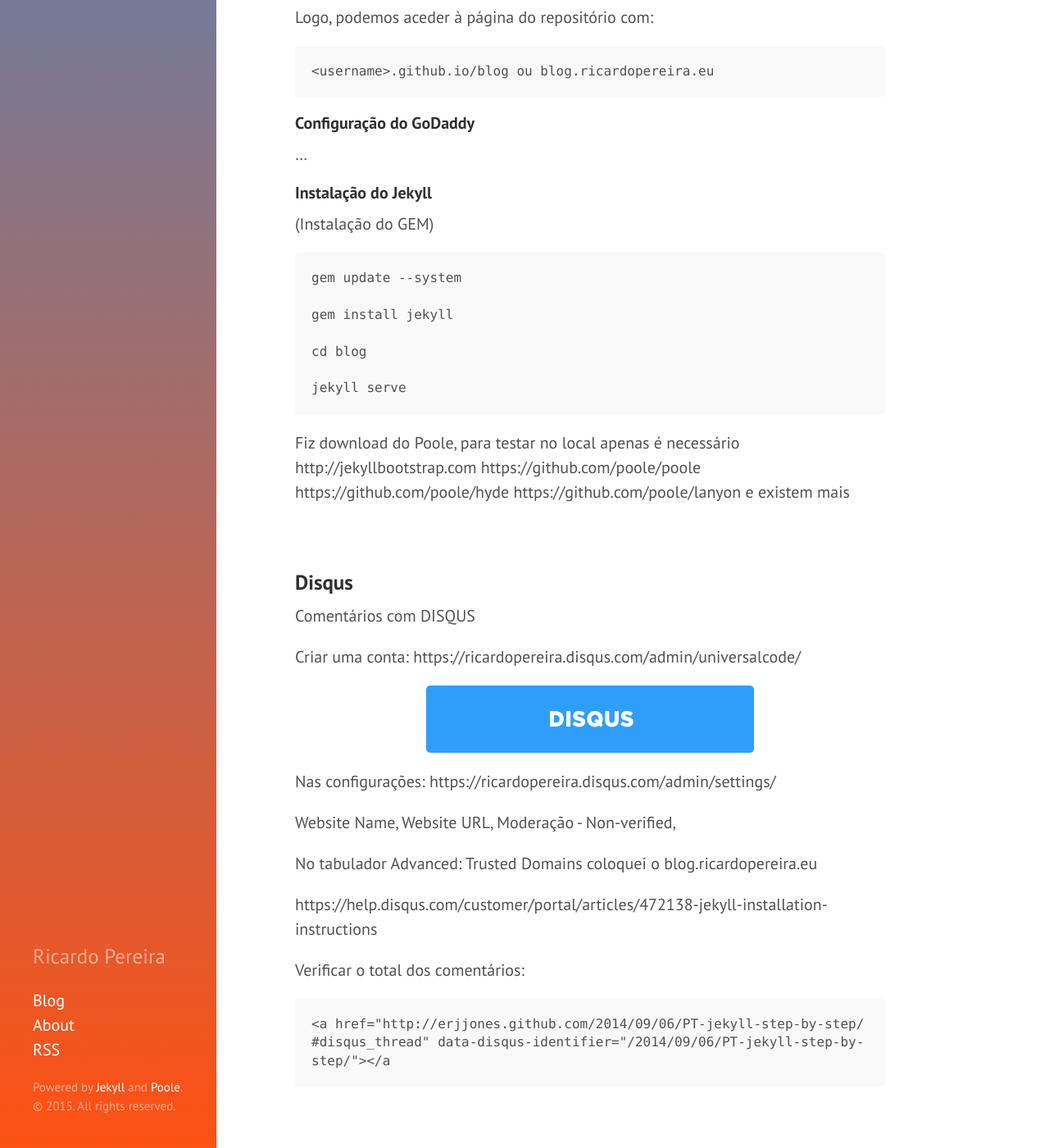
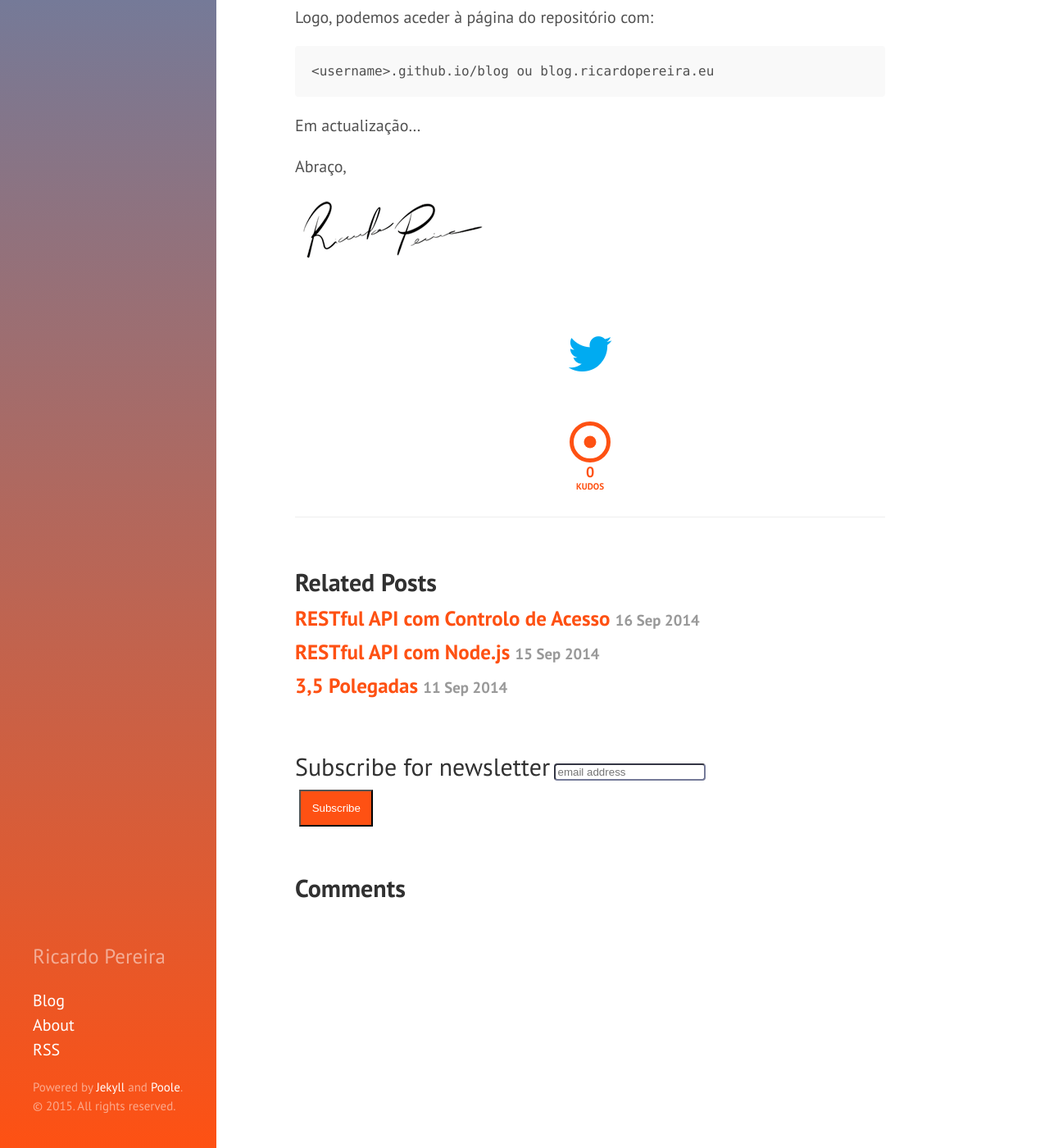
Before and after one commit to ricardopereira/blog, a Jekyll site: the page built from _posts/2014-09-06-PT-jekyll-step-by-step.md, in a window 1280 px wide and 1400 px high, scrolled down 2441 px. Shown: the whole window at 82% size. Built offline with Jekyll 4.4.1, drawn with Linux system fonts in a browser that asks for light colours; nearby versions of some CDN libraries; Markdown is read by kramdown in place of the engine named in the settings; comment, search, counter and statistics services are not loaded; some of the changed text lies outside the part shown.

```diff
--- a/_posts/2014-09-06-PT-jekyll-step-by-step.md
+++ b/_posts/2014-09-06-PT-jekyll-step-by-step.md
@@ -81,89 +81,7 @@
 
     <username>.github.io/blog ou blog.ricardopereira.eu
 
-#### Configuração do GoDaddy
-
-...
-
-#### Instalação do Jekyll
-
-(Instalação do GEM)
-
-    gem update --system
-
-    gem install jekyll
-
-    cd blog
-
-    jekyll serve
-
-
-Fiz download do Poole, para testar no local apenas é necessário
-http://jekyllbootstrap.com
-https://github.com/poole/poole
-https://github.com/poole/hyde
-https://github.com/poole/lanyon
-e existem mais
-
-<br/>
-### Disqus
-
-Comentários com DISQUS
-
-Criar uma conta: https://ricardopereira.disqus.com/admin/universalcode/
-
-<p align="center">
-  <img src="/public/img/2014/jekyll-step-by-step/disuqs.png" alt="Gestor de comentários"/>
-</p>
-
-Nas configurações: https://ricardopereira.disqus.com/admin/settings/
-
-Website Name, Website URL, Moderação - Non-verified,
-
-No tabulador Advanced:
-Trusted Domains coloquei o blog.ricardopereira.eu
-
-https://help.disqus.com/customer/portal/articles/472138-jekyll-installation-instructions
-
-Verificar o total dos comentários:
-
-    <a href="http://erjjones.github.com{{ page.url }}#disqus_thread" data-disqus-identifier="{{ page.url }}"></a
-
-<br/>
-### Google Analytics
-...
-
-<br/>
-### FontAwesome
-...
-
-<br/>
-### Hover.css
-...
-
-<br/>
-### MacDown
-...
-
-<br/>
-### Tags
-...
-
-<br/>
-### Tabelas
-...
-
-<br/>
-### Breakline
-...
-
-<br/>
-### Kudos
-...
-
-<br/>
-### Centrar imagens
-...
+Em actualização...
 
 Abraço,
 
--- a/_posts/2014-09-15-PT-restful-api-nodejs.md
+++ b/_posts/2014-09-15-PT-restful-api-nodejs.md
@@ -165,7 +165,7 @@
 <br/>
 ## Conclusão
 
-Neste exemplo, qualquer cliente tem acesso à API e por isso não é boa prática usá-lo em produção. O próximo artigo será sobre as várias estratégias de como proteger o acesso à API.
+Neste exemplo, qualquer cliente tem acesso à API e por isso não é boa prática usá-lo em produção. O [próximo artigo](/2014/09/16/PT-access-control-for-nodejs-restful-api/) será sobre as várias estratégias de como proteger o acesso à API.
 
 Abraço,
 
```
Also changed, not shown: other parts of _posts/2014-09-06-PT-jekyll-step-by-step.md (+1 -1 lines), other parts of _posts/2014-09-15-PT-restful-api-nodejs.md (+2 -2 lines), _posts/2014-09-11-PT-3-5-inches.md (renamed from _posts/2014-09-11-PT-3-5-polegadas.md, +8 -8 lines), _posts/2014-09-16-PT-access-control-for-nodejs-restful-api.md (added, +97 -0 lines), public/img/2014/3-5-inches/ios8-reach-top-mode.gif (renamed from public/img/2014/3-5-polegadas/ios8-reach-top-mode.gif), public/img/2014/3-5-inches/iphone4-1.jpg (renamed from public/img/2014/3-5-polegadas/iphone4-1.jpg), public/img/2014/3-5-inches/iphone4-2.jpg (renamed from public/img/2014/3-5-polegadas/iphone4-2.jpg), public/img/2014/3-5-inches/iphone4-3.jpg (renamed from public/img/2014/3-5-polegadas/iphone4-3.jpg), public/img/2014/3-5-inches/iphone4-4.jpg (renamed from public/img/2014/3-5-polegadas/iphone4-4.jpg), public/img/2014/3-5-inches/iphone4-reach-top.jpg (renamed from public/img/2014/3-5-polegadas/iphone4-reach-top.jpg), public/img/2014/3-5-inches/iphone4-slide-view.jpg (renamed from public/img/2014/3-5-polegadas/iphone4-slide-view.jpg), public/img/2014/3-5-inches/iphone6-sleepwake-button.png (renamed from public/img/2014/3-5-polegadas/iphone6-sleepwake-button.png).
